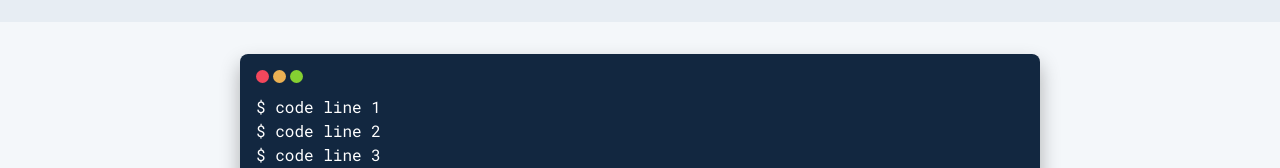
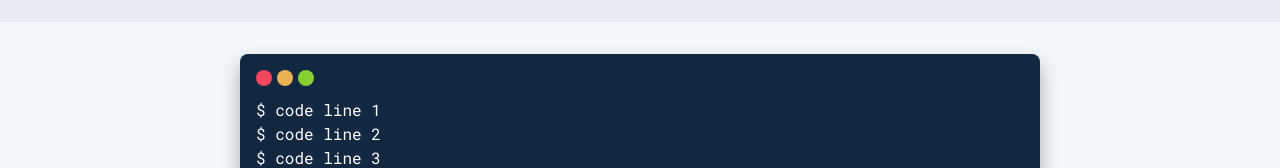
Before and after one commit to fluix/apidoc2ts, a React (Create React App) app in the folder site/: page / in a window 1280 px wide. Shown: the part 1216-1384 px from the top of the page. Built offline with nearby package versions, Linux system fonts and the light colour scheme.

Commit message:
Change terminal controls height from max value to constant value

```diff
--- a/site/src/components/terminal/terminal.scss
+++ b/site/src/components/terminal/terminal.scss
@@ -22,7 +22,7 @@
     }
 
     &__controls-image {
-        max-height: 16px;
+        height: 16px;
         margin-bottom: 8px;
     }
 }
```
